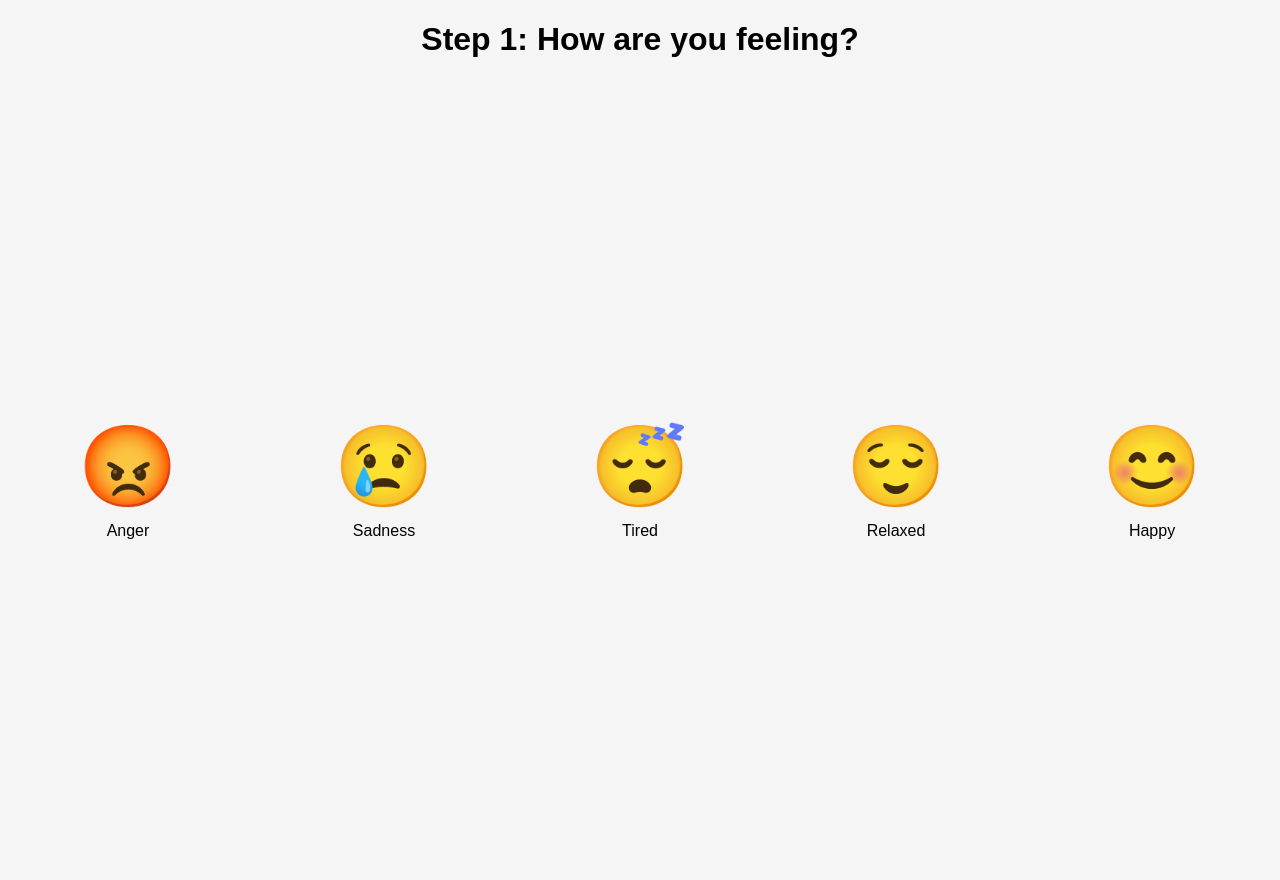
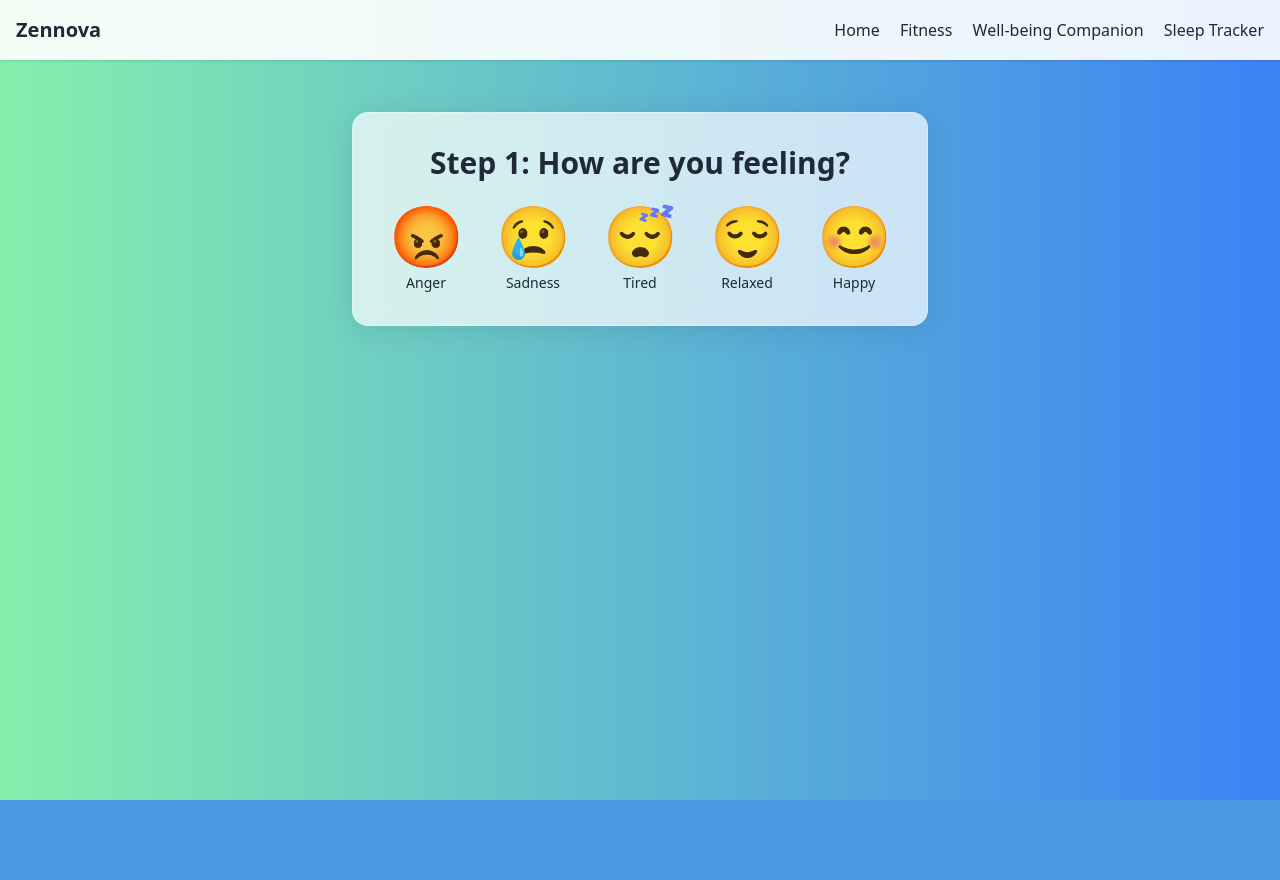
Before and after one commit to HariharRengan/ZenNova, a Flask app: page /mood in a window 1280 px wide. After the commit the page ends 800 px from the top, so only its background shows below. Run offline with Flask 3, Linux system fonts and the light colour scheme; some libraries are stand-ins or nearby versions.

Commit message:
Update mood.html

```diff
--- a/templates/mood.html
+++ b/templates/mood.html
@@ -1,60 +1,52 @@
 <!DOCTYPE html>
 <html lang="en">
 <head>
-    <meta charset="UTF-8">
-    <meta name="viewport" content="width=device-width, initial-scale=1.0">
-    <title>Step 1 - Mood</title>
-    <style>
-        body {
-            font-family: Arial, sans-serif;
-            background-color: #f5f5f5;
-            margin: 0;
-            padding: 0;
-            align-items: center;
-            text-align: center;
-        }
-        #main {
-            display: flex;
-            flex-wrap: wrap;
-            justify-content: center;
-            height: 100vh;
-            margin: 0;
-        }
-        .mood-option {
-            flex: 1 1 20%;
-            display: flex;
-            flex-direction: column;
-            justify-content: center;
-            align-items: center;
-            text-decoration: none;
-            font-size: 5rem;
-            transition: transform 0.3s;
-        }
-        .mood-option:hover {
-            transform: scale(1.1);
-        }
-        .mood-text {
-            font-size: 1rem;
-            margin-top: 0.5rem;
-        }
-        @media (max-width: 768px) {
-            .mood-option {
-                flex: 1 1 100%;
-            }
-        }
-        a {
-            color: black;
-        }
-    </style>
+  <meta charset="UTF-8" />
+  <meta name="viewport" content="width=device-width, initial-scale=1.0" />
+  <title>Step 1 - Mood</title>
+  <script src="https://cdn.tailwindcss.com"></script>
+  <style>
+    /* Glassmorphism style */
+    .glass-card {
+      background: rgba(255, 255, 255, 0.7);
+      backdrop-filter: blur(10px);
+      border-radius: 1rem;
+      box-shadow: 0 4px 30px rgba(0, 0, 0, 0.1);
+      border: 1px solid rgba(255, 255, 255, 0.3);
+    }
+  </style>
 </head>
-<body>
-    <h1>Step 1: How are you feeling?</h1>
-    <div id="main">
-        <a href="/mood/anger" class="mood-option">😡<span class="mood-text">Anger</span></a>
-        <a href="/mood/sadness" class="mood-option">😢<span class="mood-text">Sadness</span></a>
-        <a href="/mood/tired" class="mood-option">😴<span class="mood-text">Tired</span></a>
-        <a href="/mood/relaxed" class="mood-option">😌<span class="mood-text">Relaxed</span></a>
-        <a href="/mood/happy" class="mood-option">😊<span class="mood-text">Happy</span></a>
+<body class="bg-gradient-to-r from-green-300 to-blue-500 min-h-screen flex flex-col items-center py-8">
+  <nav class="w-full bg-white bg-opacity-90 shadow fixed top-0">
+    <div class="max-w-7xl mx-auto px-4 py-4 flex justify-between items-center">
+      <a href="#" class="text-xl font-bold text-gray-800">Zennova</a>
+      <div class="space-x-4">
+        <a href="index.html" class="text-gray-800 hover:text-gray-600">Home</a>
+        <a href="fitness.html" class="text-gray-800 hover:text-gray-600">Fitness</a>
+        <a href="companion.html" class="text-gray-800 hover:text-gray-600">Well-being Companion</a>
+        <a href="sleeptracker.html" class="text-gray-800 hover:text-gray-600">Sleep Tracker</a>
+      </div>
     </div>
+  </nav>
+  <div class="max-w-xl w-full mx-auto p-8 glass-card mt-20">
+    <h1 class="text-3xl font-bold mb-6 text-center text-gray-800">Step 1: How are you feeling?</h1>
+    <div class="flex flex-wrap justify-center gap-8">
+      <a href="/mood/anger" class="flex flex-col items-center text-6xl transition-transform hover:scale-110 text-gray-800">
+        😡<span class="text-sm mt-2">Anger</span>
+      </a>
+      <a href="/mood/sadness" class="flex flex-col items-center text-6xl transition-transform hover:scale-110 text-gray-800">
+        😢<span class="text-sm mt-2">Sadness</span>
+      </a>
+      <a href="/mood/tired" class="flex flex-col items-center text-6xl transition-transform hover:scale-110 text-gray-800">
+        😴<span class="text-sm mt-2">Tired</span>
+      </a>
+      <a href="/mood/relaxed" class="flex flex-col items-center text-6xl transition-transform hover:scale-110 text-gray-800">
+        😌<span class="text-sm mt-2">Relaxed</span>
+      </a>
+      <a href="/mood/happy" class="flex flex-col items-center text-6xl transition-transform hover:scale-110 text-gray-800">
+        😊<span class="text-sm mt-2">Happy</span>
+      </a>
+    </div>
+  </div>
 </body>
 </html>
```
